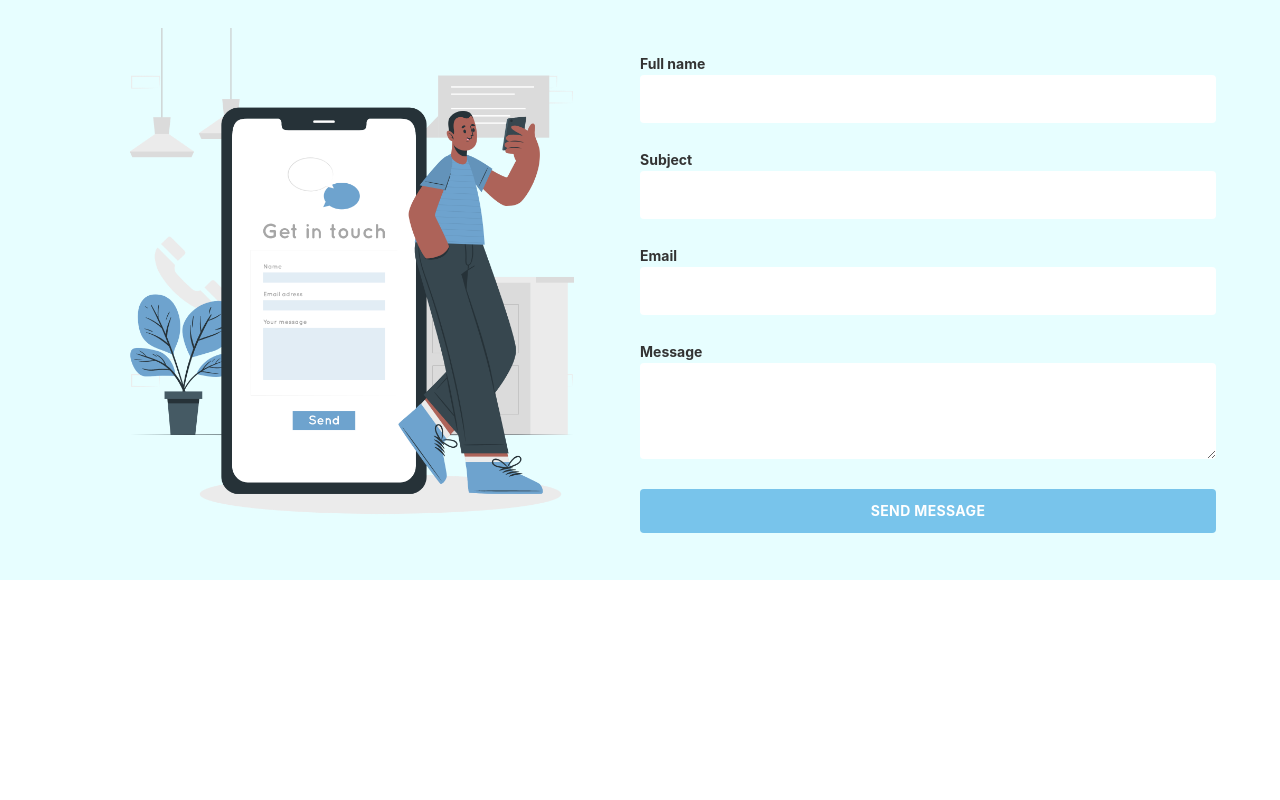
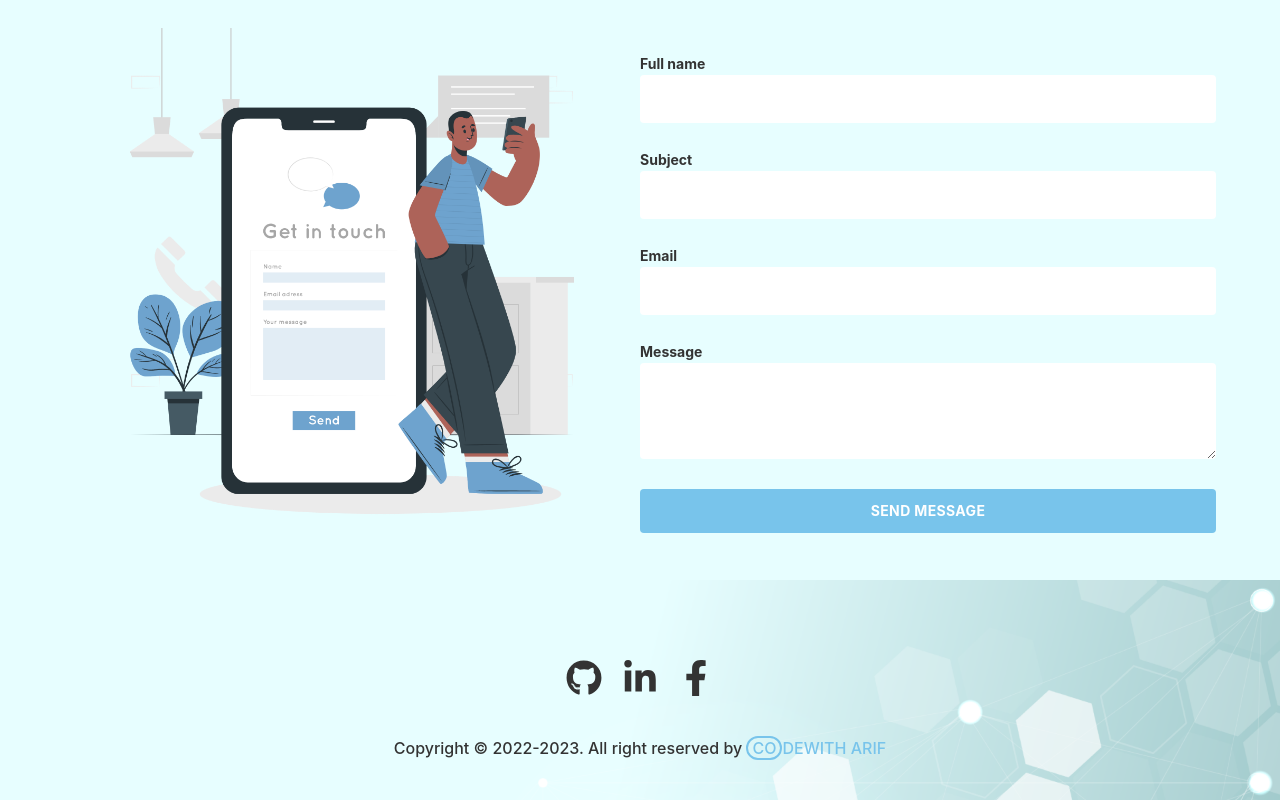
Before and after one commit to Uddin02/my-portfolio, a React (Create React App) app: page / in a window 1280 px wide. Shown: the part 3802-4602 px from the top of the page. Before the commit the page ends 4422 px from the top, so only its background shows below. Built offline with nearby package versions, Linux system fonts and the light colour scheme.

Commit message:
footer section added in shared components

```diff
--- a/src/App.js
+++ b/src/App.js
@@ -10,6 +10,7 @@ import Home from './Components/Home/Home';
 import ProjectDetails from './Components/ProjectDetails/ProjectDetails';
 import Projects from './Components/Projects/Projects';
 import Services from './Components/Services/Services';
+import Footer from './Components/Shared/Footer';
 import Navbar from './Components/Shared/Navbar';
 import Landing from './pages/LandingPage/Landing';
 
@@ -34,6 +35,7 @@ function App() {
         <Route path="/project/:id" element={<ProjectDetails />} />
         <Route path="/blogs" element={<Blogs />} />
       </Routes>
+      <Footer/>
     </div>
   );
 }
--- a/src/Components/Contact/Contact.js
+++ b/src/Components/Contact/Contact.js
@@ -3,27 +3,27 @@ import contact_me from '../../assets/Get in touch.png';
 
 const Contact = () => {
     return (
-        <div id='contact' className='my-10'>
+        <div id='contact' className='mt-10'>
             <h2 className="font-bold text-3xl text-secondary my-5">Get In <span className="border-b-4 border-secondary">Touch</span></h2>
             <div className="grid grid-cols-2 items-center  dark:text-gray-700">
                 <div>
                     <img src={contact_me} alt="" className="p-6" />
                 </div>
-                <form novalidate="" className="space-y-6 ng-untouched ng-pristine ng-valid">
+                <form noValidate="" className="space-y-6 ng-untouched ng-pristine ng-valid">
                     <div>
-                        <label for="name" className="text-sm font-bold">Full name</label>
+                        <label htmlFor="name" className="text-sm font-bold">Full name</label>
                         <input id="name" type="text" placeholder="" className="w-full p-3 input-bordered input-primary rounded dark:bg-gray-200" />
                     </div>
                     <div>
-                        <label for="subject" className="text-sm font-bold">Subject</label>
+                        <label htmlFor="subject" className="text-sm font-bold">Subject</label>
                         <input id="subject" type="text" placeholder="" className="w-full p-3  input-bordered input-primary rounded dark:bg-gray-200" />
                     </div>
                     <div>
-                        <label for="email" className="text-sm font-bold">Email</label>
+                        <label htmlFor="email" className="text-sm font-bold">Email</label>
                         <input id="email" type="email" className="w-full p-3 input-bordered input-primary rounded dark:bg-gray-200" />
                     </div>
                     <div>
-                        <label for="message" className="text-sm font-bold">Message</label>
+                        <label htmlFor="message" className="text-sm font-bold">Message</label>
                         <textarea id="message" rows="3" className="w-full p-3 input-bordered input-primary rounded dark:bg-gray-200"></textarea>
                     </div>
                     <button type="submit" className="w-full p-3 text-sm font-bold tracking-wide uppercase rounded bg-primary text-white">Send Message</button>
--- /dev/null
+++ b/src/Components/Shared/Footer.js
@@ -0,0 +1,42 @@
+import React from 'react';
+import { FaFacebookF, FaGithub, FaLinkedinIn } from "react-icons/fa";
+import footer_image from '../../assets/footer.png';
+
+const Footer = () => {
+    return (
+        <footer
+            style={{
+                background: `url(${footer_image})`,
+                backgroundSize: 'cover',
+
+            }}
+            className="py-10">
+
+            <div className="flex justify-center gap-5 my-10">
+                <a href="https://github.com/Uddin02" target="_blank" rel="noreferrer">
+                    <div className="text-4xl">
+                        <FaGithub />
+                    </div>
+                </a>
+                <a href="https://www.linkedin.com/in/arifuddinkhandaker/" target="_blank" rel="noreferrer">
+                    <div className="text-4xl">
+                        <FaLinkedinIn />
+                    </div>
+                </a>
+                <a href="https://www.facebook.com/ajhar.rimon.927" target="_blank" rel="noreferrer">
+                    <div className="text-4xl">
+                        <FaFacebookF />
+                    </div>
+                </a>
+
+            </div>
+            <div >
+                <p className='text-center font-medium'>Copyright © 2022-2023. All right reserved by <h2 className="inline-block text-center text-primary font-medium">
+                <span className="rounded-full border-2 border-spacing-x-2 px-1 border-primary">
+                    CO</span>DEWITH ARIF</h2></p>
+            </div>
+        </footer>
+    );
+};
+
+export default Footer;
--- a/src/Components/Shared/Navbar.js
+++ b/src/Components/Shared/Navbar.js
@@ -23,7 +23,7 @@ const Navbar = () => {
       <div className="px-4 py-4 mx-auto sm:max-w-xl md:max-w-full lg:max-w-screen-xl md:px-24 lg:px-8">
         <div className="relative flex items-center justify-between">
           <Link
-            to="/"
+            to="#home"
             aria-label="CodeWithArif"
             title="CodeWithArif"
             // className="inline-flex items-center"
@@ -39,7 +39,7 @@ const Navbar = () => {
           <ul className="md:flex items-center hidden space-x-8 lg:flex">
             <li>
               <Link
-                to="/"
+                to="#home"
                 aria-label="Home"
                 title="Home"
                 className=" font-medium tracking-wide text-primary "
--- a/src/pages/LandingPage/Landing.js
+++ b/src/pages/LandingPage/Landing.js
@@ -8,6 +8,7 @@ import Services from "../../Components/Services/Services";
 
 const Landing = () => {
   return (
+
       <div id="home" className="min-w-screen px-16 bg-[#E7FEFF]">
         <Home/>
         <AboutMe/>
@@ -15,6 +16,7 @@ const Landing = () => {
         <Projects />
         <Contact />
       </div>
+
   );
 };
 
```
Also changed, not shown: src/assets/footer.png (added). Lines whose indentation alone changed are shown as unchanged.
